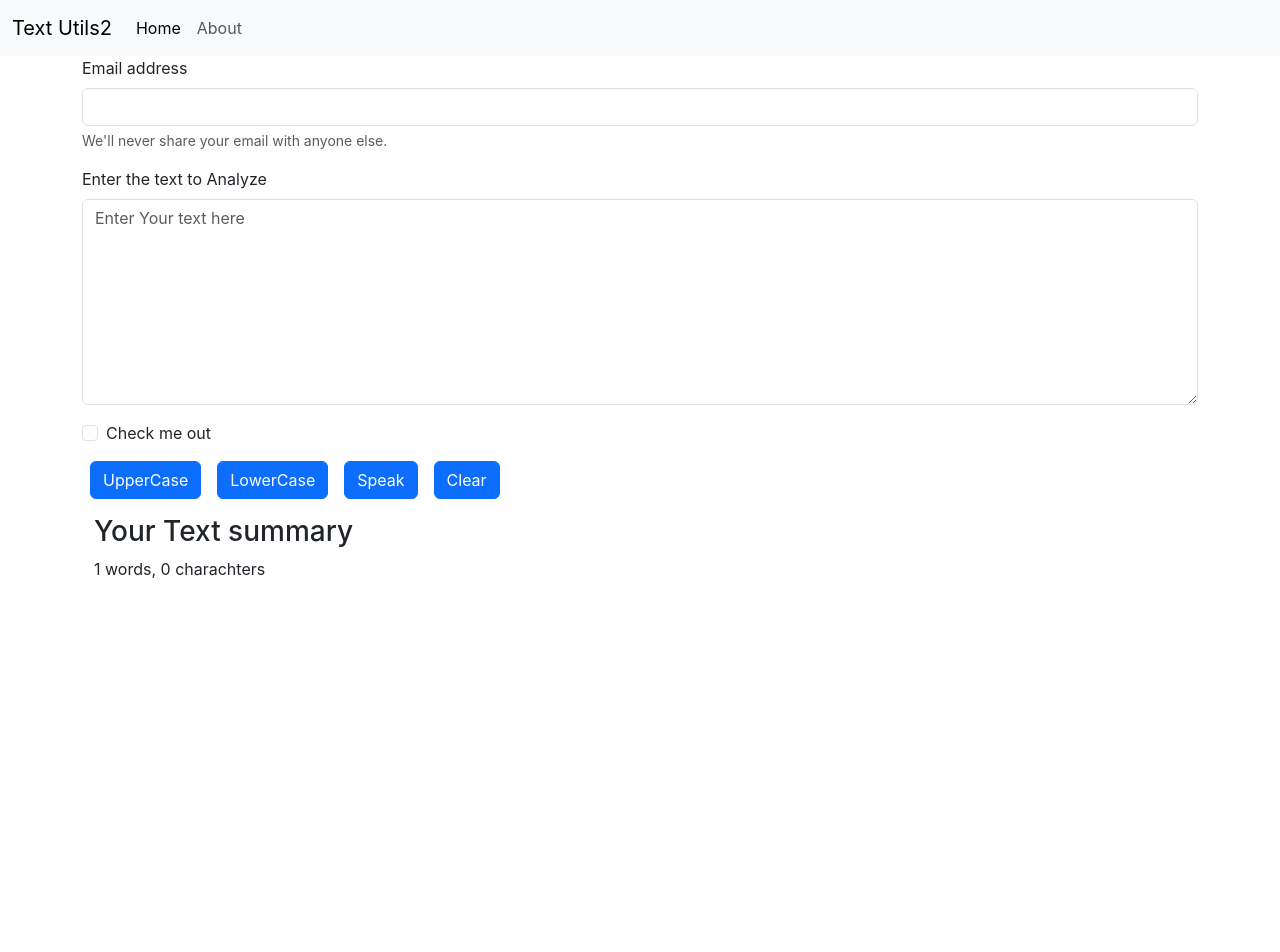
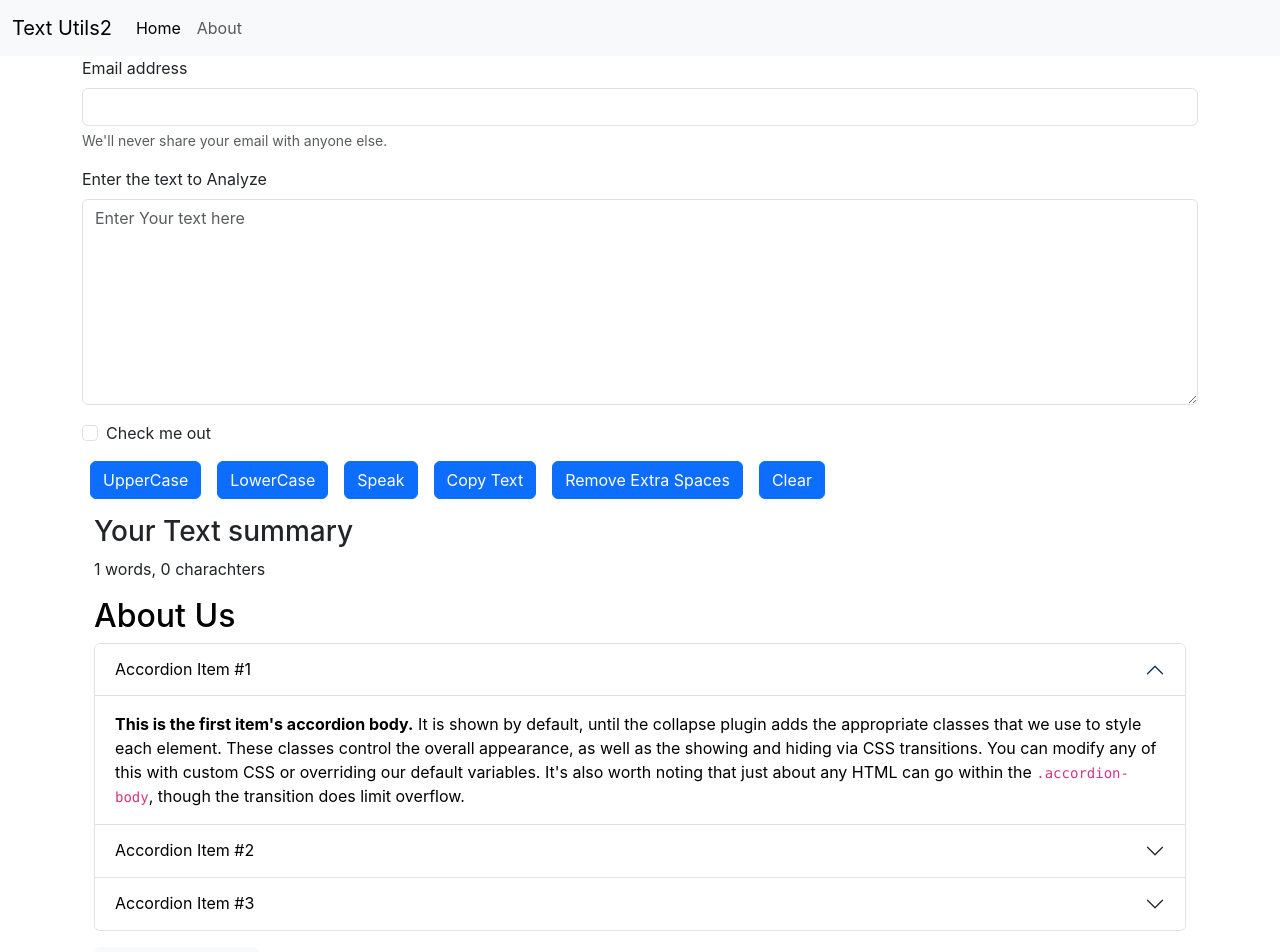
Before and after one commit to chirag21120/TextUtils, a React (Create React App) app: page / in a window 1280 px wide. Shown: the top 952 px of the page. Before the commit the page ends 800 px from the top, so only its background shows below. Built offline with nearby package versions, Linux system fonts and the light colour scheme.

Commit message:
Added about us and dark mode

```diff
--- a/src/App.js
+++ b/src/App.js
@@ -1,5 +1,6 @@
 
 import './App.css';
+import About from './components/About';
 import Navbar from './components/Navbar';
 import TextForm from './components/TextForm';
 
@@ -10,6 +11,8 @@ function App() {
 <div className="container">
 
 <TextForm head="Enter the text to Analyze" />
+
+<About/>
 </div>
     </>
   );
--- /dev/null
+++ b/src/components/About.js
@@ -0,0 +1,132 @@
+import React, { useState } from "react";
+
+export default function About() {
+    const [myStyle , setStyle] = useState({
+        backgroundColor : 'White',
+        color : 'Black'
+    })
+   const toogleStyle = ()=>{
+        let btn = document.getElementById('mode');
+        if(myStyle.backgroundColor==='White'){
+            setStyle({
+                backgroundColor : 'Black',
+            color : 'White'
+            })
+            btn.innerText = "Enable Light Mode";
+            btn.classList.add("btn-dark");
+            btn.classList.remove("btn-light");
+        }
+        else{
+            setStyle({
+                backgroundColor : 'White',
+                color : 'Black'
+            })
+            btn.innerText = "Enable Dark Mode";
+            btn.classList.add("btn-light");
+            btn.classList.remove("btn-dark");
+        }
+    }
+  return (
+    <div className="container " style={myStyle}>
+        <div className="Container my-2"><h2>About Us</h2></div>
+      <div className="accordion" id="accordionExample" style={myStyle}>
+        <div className="accordion-item">
+          <h2 className="accordion-header">
+            <button
+              className="accordion-button"
+              type="button"
+              data-bs-toggle="collapse"
+              data-bs-target="#collapseOne"
+              aria-expanded="true"
+              aria-controls="collapseOne"
+              style={myStyle}
+            >
+              Accordion Item #1
+            </button>
+          </h2>
+          <div
+            id="collapseOne"
+            className="accordion-collapse collapse show"
+            data-bs-parent="#accordionExample"
+          >
+            <div className="accordion-body" style={myStyle}>
+              <strong>This is the first item's accordion body.</strong> It is
+              shown by default, until the collapse plugin adds the appropriate
+              classes that we use to style each element. These classes control
+              the overall appearance, as well as the showing and hiding via CSS
+              transitions. You can modify any of this with custom CSS or
+              overriding our default variables. It's also worth noting that just
+              about any HTML can go within the <code>.accordion-body</code>,
+              though the transition does limit overflow.
+            </div>
+          </div>
+        </div>
+        <div className="accordion-item">
+          <h2 className="accordion-header">
+            <button
+              className="accordion-button collapsed"
+              type="button"
+              data-bs-toggle="collapse"
+              data-bs-target="#collapseTwo"
+              aria-expanded="false"
+              aria-controls="collapseTwo"
+              style={myStyle}
+            >
+              Accordion Item #2
+            </button>
+          </h2>
+          <div
+            id="collapseTwo"
+            className="accordion-collapse collapse"
+            data-bs-parent="#accordionExample"
+          >
+            <div className="accordion-body" style={myStyle} >
+              <strong>This is the second item's accordion body.</strong> It is
+              hidden by default, until the collapse plugin adds the appropriate
+              classes that we use to style each element. These classes control
+              the overall appearance, as well as the showing and hiding via CSS
+              transitions. You can modify any of this with custom CSS or
+              overriding our default variables. It's also worth noting that just
+              about any HTML can go within the <code>.accordion-body</code>,
+              though the transition does limit overflow.
+            </div>
+          </div>
+        </div>
+        <div className="accordion-item">
+          <h2 className="accordion-header">
+            <button
+              className="accordion-button collapsed"
+              type="button"
+              data-bs-toggle="collapse"
+              data-bs-target="#collapseThree"
+              aria-expanded="false"
+              aria-controls="collapseThree"
+              style={myStyle}
+            >
+              Accordion Item #3
+            </button>
+          </h2>
+          <div
+            id="collapseThree"
+            className="accordion-collapse collapse"
+            data-bs-parent="#accordionExample"
+          >
+            <div className="accordion-body" style={myStyle} >
+              <strong>This is the third item's accordion body.</strong> It is
+              hidden by default, until the collapse plugin adds the appropriate
+              classes that we use to style each element. These classes control
+              the overall appearance, as well as the showing and hiding via CSS
+              transitions. You can modify any of this with custom CSS or
+              overriding our default variables. It's also worth noting that just
+              about any HTML can go within the <code>.accordion-body</code>,
+              though the transition does limit overflow.
+            </div>
+          </div>
+        </div>
+      </div>
+      <div className="conatiner">
+      <button type="button" id="mode" className="btn btn-light my-3" onClick={toogleStyle}>Enable Dark Mode</button>
+      </div>
+    </div>
+  );
+}
--- a/src/components/TextForm.js
+++ b/src/components/TextForm.js
@@ -31,6 +31,16 @@ export default function TextForm(props) {
    setText(newText);
   }
 
+  const handleCopy = (e)=>{
+    e.preventDefault();
+    navigator.clipboard.writeText(text);
+  }
+
+  const handleSpaces = (e)=>{
+    e.preventDefault();
+    let newText = text.split(/[ ]+/);
+    setText(newText.join(" "));
+  }
   return (
     <>
     <div>
@@ -81,6 +91,12 @@ export default function TextForm(props) {
         <button  className="btn btn-primary mx-2" onClick={speak}>
           Speak
         </button>
+        <button  className="btn btn-primary mx-2" onClick={handleCopy}>
+          Copy Text
+        </button>
+        <button  className="btn btn-primary mx-2" onClick={handleSpaces}>
+          Remove Extra Spaces
+        </button>
         <button  className="btn btn-primary mx-2" onClick={clear}>
           Clear
         </button>
```
